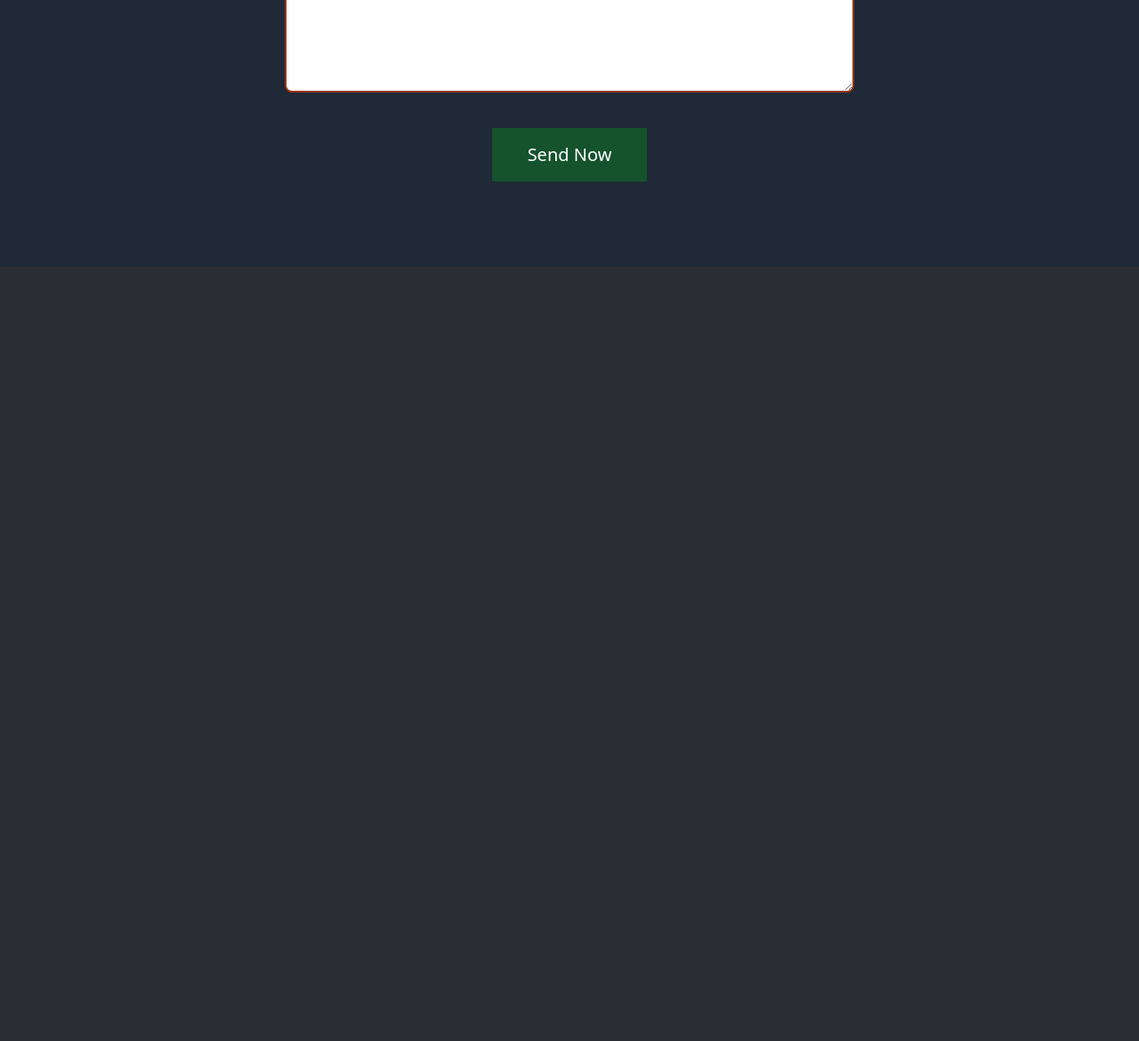
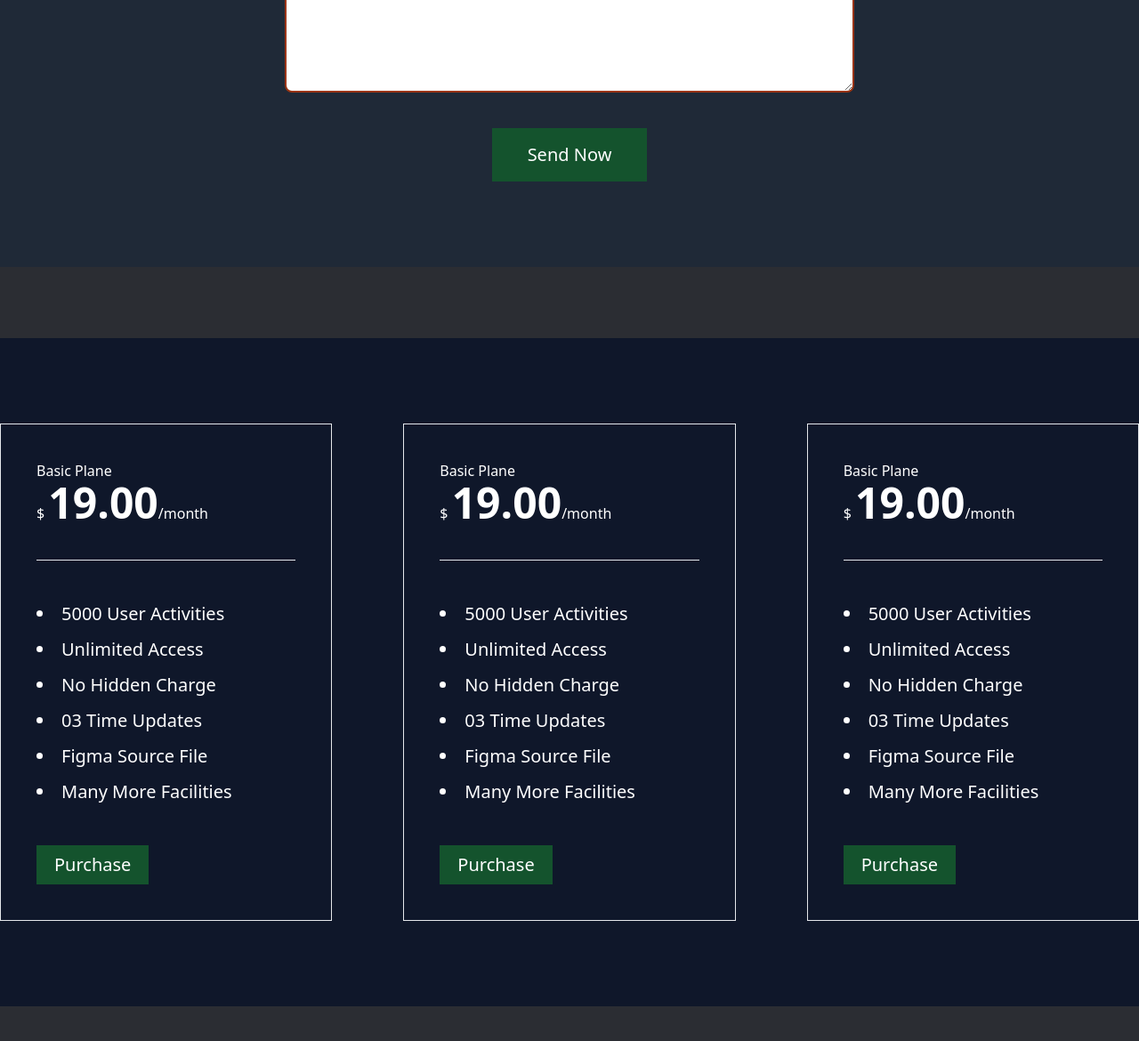
Before and after one commit to aklimaakter20/smart-coders-website-by-tailwind, a website built with Vite: page index.html in a window 1280 px wide. Shown: the part 2805-3975 px from the top of the page at 89% size. Before the commit the page ends 3105 px from the top, so only its background shows below. Built offline with nearby package versions, Linux system fonts and the light colour scheme.

Commit message:
Purchase section added

```diff
--- a/index.html
+++ b/index.html
@@ -134,6 +134,57 @@
 
         </div>
       </section>
+      <section class="bg-slate-900 my-16 sm:my-20 py-12 sm:py-24">
+        <div class="text-white grid md:grid-cols-2 lg:grid-cols-3 gap-10 sm:gap-16 md:gap-20 items-center justify-between">
+          <div class="border p-10">
+            <h5>Basic Plane</h5>
+            <h2>$ <span class="text-xl sm:text-2xl md:text-5xl font-bold">19.00</span>/month</h2>
+            <hr class="my-10 ">
+            <ul class="list-disc leading-10  text-xl list-inside">
+              <li>5000 User Activities</li>
+              <li>Unlimited Access</li>
+              <li>No Hidden Charge</li>
+              <li>03 Time Updates</li>
+              <li>Figma Source File</li>
+              <li>Many More Facilities</li>
+
+            </ul>
+            <button class="bg-green-900 px-5 py-2 text-xl mt-10 hover:bg-green-600 transition ">Purchase</button>
+          </div>
+          <div class="border p-10">
+            <h5>Basic Plane</h5>
+            <h2>$ <span class="text-xl sm:text-2xl md:text-5xl font-bold">19.00</span>/month</h2>
+            <hr class="my-10 ">
+            <ul class="list-disc leading-10  text-xl list-inside">
+              <li>5000 User Activities</li>
+              <li>Unlimited Access</li>
+              <li>No Hidden Charge</li>
+              <li>03 Time Updates</li>
+              <li>Figma Source File</li>
+              <li>Many More Facilities</li>
+
+            </ul>
+            <button class="bg-green-900 px-5 py-2 text-xl mt-10 hover:bg-green-600 transition  ">Purchase</button>
+          </div>
+          <div class="border p-10">
+            <h5>Basic Plane</h5>
+            <h2>$ <span class="text-xl sm:text-2xl md:text-5xl font-bold">19.00</span>/month</h2>
+            <hr class="my-10 ">
+            <ul class="list-disc leading-10  text-xl list-inside">
+              <li>5000 User Activities</li>
+              <li>Unlimited Access</li>
+              <li>No Hidden Charge</li>
+              <li>03 Time Updates</li>
+              <li>Figma Source File</li>
+              <li>Many More Facilities</li>
+
+            </ul>
+            <button class="bg-green-900 px-5 py-2 text-xl mt-10 hover:bg-green-600 transition ">Purchase</button>
+          </div>
+
+
+        </div>
+      </section>
    </main>
 
 </body>
```
